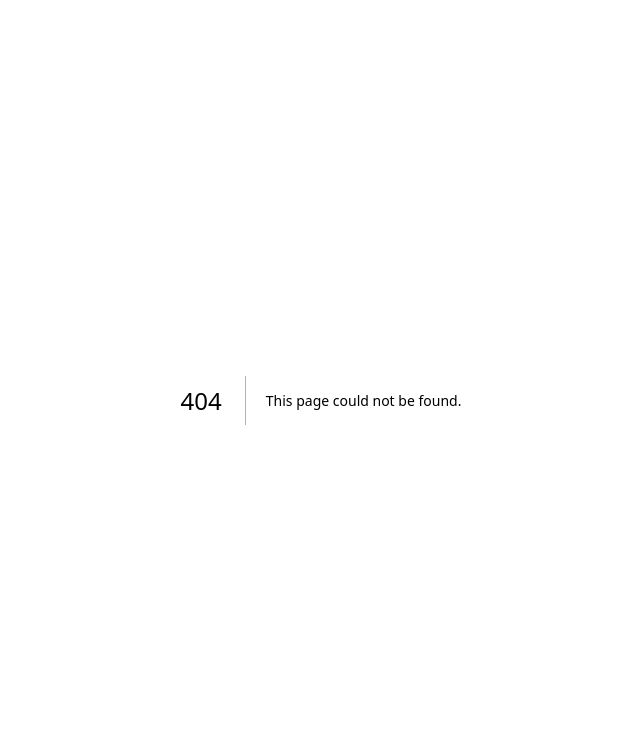
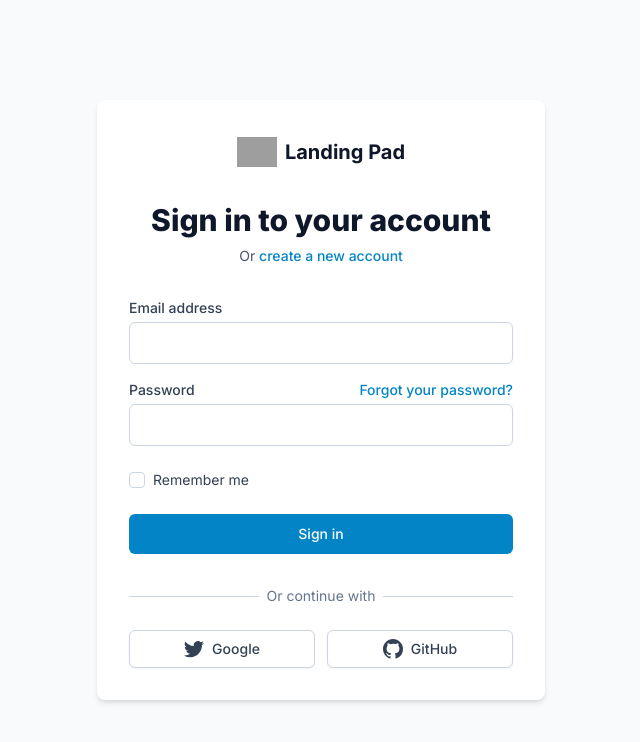
Before and after one commit to mctata/landing-pad-dxp, a Next.js app in the folder frontend/: page /auth/login in a window 1280 px wide. Before the commit this address had no page. Shown: the top 742 px of the page, without its empty margins (319-959 px from the left). Built offline with nearby package versions, Linux system fonts and the light colour scheme; grey boxes are pictures that could not be loaded.

Commit message:
Add login page

```diff
--- /dev/null
+++ b/frontend/app/auth/login/page.tsx
@@ -0,0 +1,185 @@
+'use client';
+
+import { useState } from 'react';
+import Link from 'next/link';
+import Image from 'next/image';
+import { useRouter, useSearchParams } from 'next/navigation';
+import { useForm } from 'react-hook-form';
+import { toast } from 'react-hot-toast';
+import { useAuth } from '@/lib/auth/auth-context';
+import { Button } from '@/components/ui/Button';
+
+interface LoginFormData {
+  email: string;
+  password: string;
+}
+
+export default function LoginPage() {
+  const [isLoading, setIsLoading] = useState(false);
+  const { login } = useAuth();
+  const router = useRouter();
+  const searchParams = useSearchParams();
+  const redirectTo = searchParams.get('redirectTo') || '/dashboard';
+
+  const {
+    register,
+    handleSubmit,
+    formState: { errors }
+  } = useForm<LoginFormData>({
+    defaultValues: {
+      email: '',
+      password: '',
+    },
+  });
+
+  const onSubmit = async (data: LoginFormData) => {
+    setIsLoading(true);
+
+    try {
+      await login(data.email, data.password);
+      toast.success('Login successful');
+      router.push(redirectTo);
+    } catch (error: any) {
+      console.error('Login error:', error);
+      toast.error(error.response?.data?.message || 'Failed to login. Please check your credentials.');
+    } finally {
+      setIsLoading(false);
+    }
+  };
+
+  return (
+    <div className="min-h-screen flex items-center justify-center bg-secondary-50 py-12 px-4 sm:px-6 lg:px-8">
+      <div className="max-w-md w-full space-y-8 bg-white p-8 rounded-lg shadow-md">
+        <div className="text-center">
+          <Link href="/" className="inline-block">
+            <div className="flex items-center justify-center space-x-2">
+              <div className="relative w-10 h-10">
+                <Image
+                  src="/images/logo.svg"
+                  alt="Landing Pad Digital"
+                  fill
+                  className="object-contain"
+                />
+              </div>
+              <span className="text-xl font-bold text-secondary-900">Landing Pad</span>
+            </div>
+          </Link>
+
+          <h2 className="mt-6 text-3xl font-extrabold text-secondary-900">Sign in to your account</h2>
+          <p className="mt-2 text-sm text-secondary-600">
+            Or{' '}
+            <Link href="/auth/signup" className="font-medium text-primary-600 hover:text-primary-500">
+              create a new account
+            </Link>
+          </p>
+        </div>
+
+        <form className="mt-8 space-y-6" onSubmit={handleSubmit(onSubmit)}>
+          <div className="space-y-4">
+            <div>
+              <label htmlFor="email" className="block text-sm font-medium text-secondary-700 mb-1">
+                Email address
+              </label>
+              <input
+                id="email"
+                type="email"
+                autoComplete="email"
+                {...register('email', {
+                  required: 'Email is required',
+                  pattern: {
+                    value: /^[A-Z0-9._%+-]+@[A-Z0-9.-]+\.[A-Z]{2,}$/i,
+                    message: 'Invalid email address',
+                  },
+                })}
+                className={`input-field ${errors.email ? 'border-error-500' : ''}`}
+              />
+              {errors.email && (
+                <p className="mt-1 text-sm text-error-600">{errors.email.message}</p>
+              )}
+            </div>
+
+            <div>
+              <div className="flex items-center justify-between mb-1">
+                <label htmlFor="password" className="block text-sm font-medium text-secondary-700">
+                  Password
+                </label>
+                <Link href="/auth/forgot-password" className="text-sm font-medium text-primary-600 hover:text-primary-500">
+                  Forgot your password?
+                </Link>
+              </div>
+              <input
+                id="password"
+                type="password"
+                autoComplete="current-password"
+                {...register('password', {
+                  required: 'Password is required',
+                  minLength: {
+                    value: 8,
+                    message: 'Password must be at least 8 characters',
+                  },
+                })}
+                className={`input-field ${errors.password ? 'border-error-500' : ''}`}
+              />
+              {errors.password && (
+                <p className="mt-1 text-sm text-error-600">{errors.password.message}</p>
+              )}
+            </div>
+          </div>
+
+          <div className="flex items-center">
+            <input
+              id="remember-me"
+              name="remember-me"
+              type="checkbox"
+              className="h-4 w-4 text-primary-600 focus:ring-primary-500 border-secondary-300 rounded"
+            />
+            <label htmlFor="remember-me" className="ml-2 block text-sm text-secondary-700">
+              Remember me
+            </label>
+          </div>
+
+          <Button
+            type="submit"
+            fullWidth={true}
+            isLoading={isLoading}
+          >
+            Sign in
+          </Button>
+        </form>
+
+        <div className="mt-6">
+          <div className="relative">
+            <div className="absolute inset-0 flex items-center">
+              <div className="w-full border-t border-secondary-300"></div>
+            </div>
+            <div className="relative flex justify-center text-sm">
+              <span className="px-2 bg-white text-secondary-500">Or continue with</span>
+            </div>
+          </div>
+
+          <div className="mt-6 grid grid-cols-2 gap-3">
+            <button
+              type="button"
+              className="w-full inline-flex justify-center py-2 px-4 border border-secondary-300 rounded-md shadow-sm bg-white text-sm font-medium text-secondary-700 hover:bg-secondary-50"
+            >
+              <svg className="w-5 h-5 mr-2" aria-hidden="true" fill="currentColor" viewBox="0 0 20 20">
+                <path d="M6.29 18.251c7.547 0 11.675-6.253 11.675-11.675 0-.178 0-.355-.012-.53A8.348 8.348 0 0020 3.92a8.19 8.19 0 01-2.357.646 4.118 4.118 0 001.804-2.27 8.224 8.224 0 01-2.605.996 4.107 4.107 0 00-6.993 3.743 11.65 11.65 0 01-8.457-4.287 4.106 4.106 0 001.27 5.477A4.073 4.073 0 01.8 7.713v.052a4.105 4.105 0 003.292 4.022 4.095 4.095 0 01-1.853.07 4.108 4.108 0 003.834 2.85A8.233 8.233 0 010 16.407a11.616 11.616 0 006.29 1.84"></path>
+              </svg>
+              <span>Google</span>
+            </button>
+
+            <button
+              type="button"
+              className="w-full inline-flex justify-center py-2 px-4 border border-secondary-300 rounded-md shadow-sm bg-white text-sm font-medium text-secondary-700 hover:bg-secondary-50"
+            >
+              <svg className="w-5 h-5 mr-2" aria-hidden="true" fill="currentColor" viewBox="0 0 20 20">
+                <path fillRule="evenodd" d="M10 0C4.477 0 0 4.484 0 10.017c0 4.425 2.865 8.18 6.839 9.504.5.092.682-.217.682-.483 0-.237-.008-.868-.013-1.703-2.782.605-3.369-1.343-3.369-1.343-.454-1.158-1.11-1.466-1.11-1.466-.908-.62.069-.608.069-.608 1.003.07 1.531 1.032 1.531 1.032.892 1.53 2.341 1.088 2.91.832.092-.647.35-1.088.636-1.338-2.22-.253-4.555-1.113-4.555-4.951 0-1.093.39-1.988 1.029-2.688-.103-.253-.446-1.272.098-2.65 0 0 .84-.27 2.75 1.026A9.564 9.564 0 0110 4.844c.85.004 1.705.115 2.504.337 1.909-1.296 2.747-1.027 2.747-1.027.546 1.379.202 2.398.1 2.651.64.7 1.028 1.595 1.028 2.688 0 3.848-2.339 4.695-4.566 4.943.359.309.678.92.678 1.855 0 1.338-.012 2.419-.012 2.747 0 .268.18.58.688.482A10.019 10.019 0 0020 10.017C20 4.484 15.522 0 10 0z" clipRule="evenodd"></path>
+              </svg>
+              <span>GitHub</span>
+            </button>
+          </div>
+        </div>
+      </div>
+    </div>
+  );
+}
```
